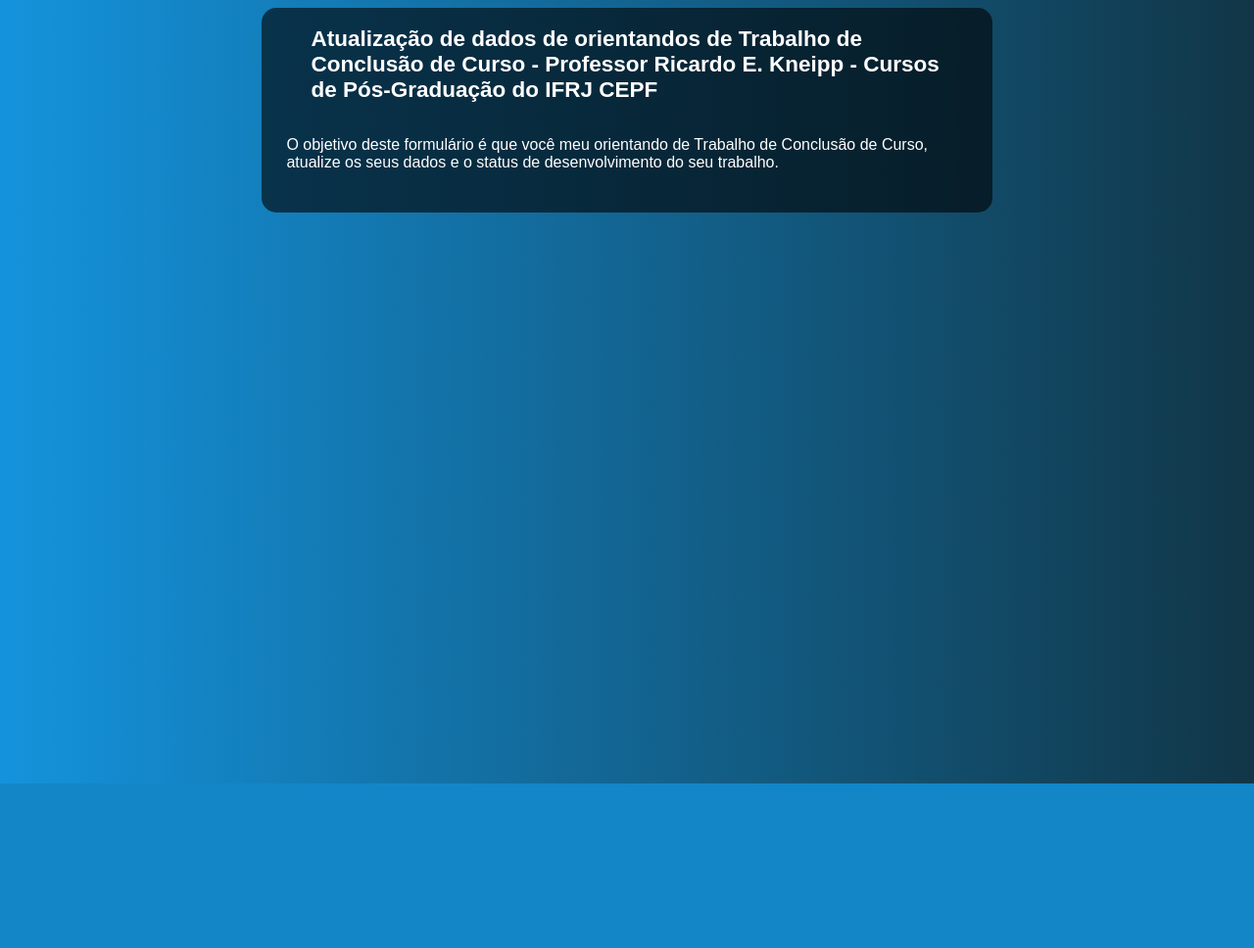
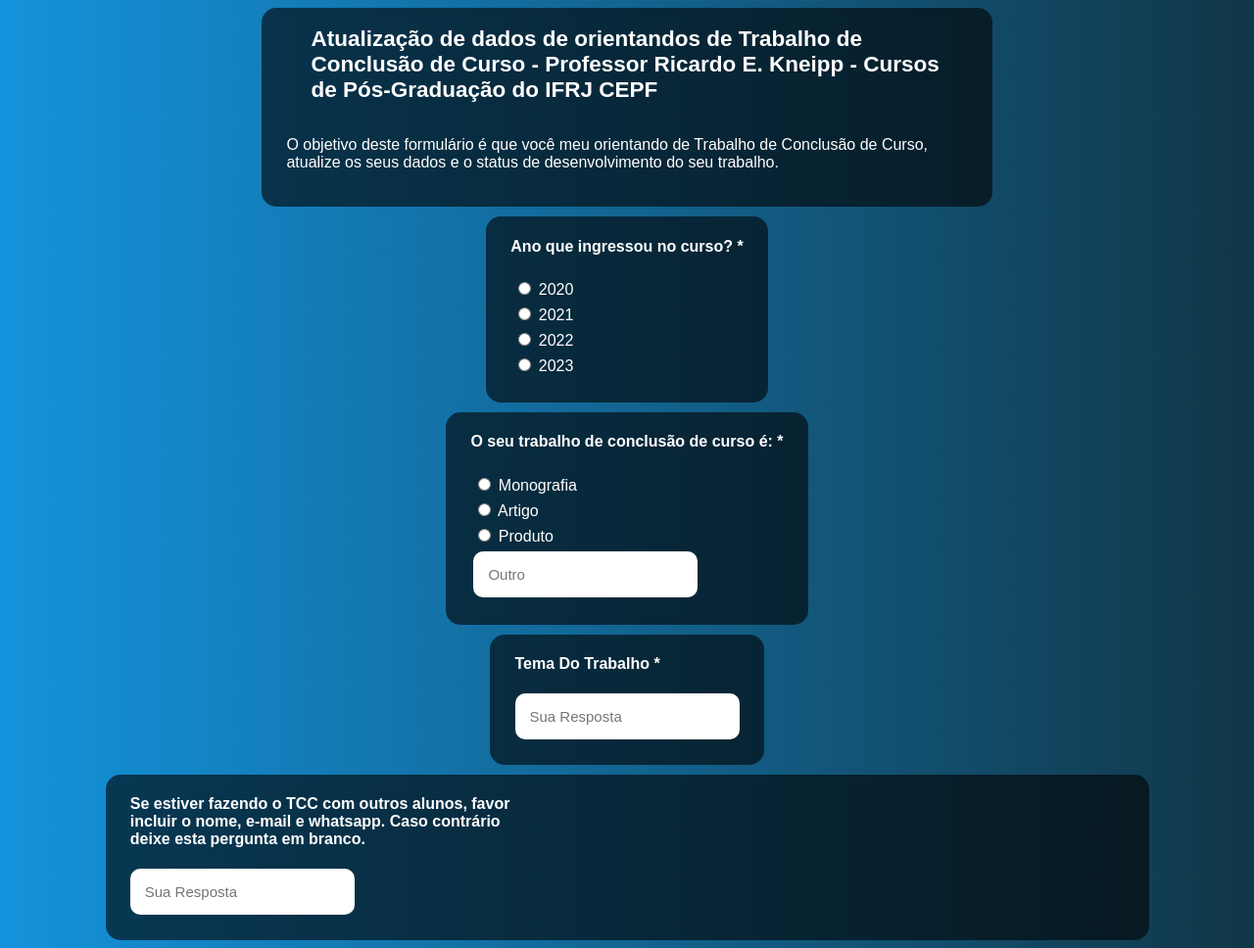
Before and after one commit to RRyanDEV/form_sample, a PHP site: page /pages/formulario.php in a window 1280 px wide. Shown: the whole page at 98% size. Before the commit the page ends 800 px from the top, so only its background shows below. Run offline with PHP 8.4, Linux system fonts and the light colour scheme; data that the repository does not hold is empty.

Commit message:
v0.3.4.230406
- Continuação da estilização do formulário.
- Criado as primeiras questões do formulário.

```diff
--- a/index.php
+++ b/index.php
@@ -30,17 +30,21 @@
                 </div>
                 <div class="formCurso">
                     <h2>Curso</h2>
+                    <div class="rg">
                         <div class="form-check">
                             <input class="form-check-input" type="radio" name="curso" id="DEPT" value="Docência na Educação Profissional e Tecnológica" required>
                             <label class="form-check-label" for="curso">
                                 Docência na Educação Profissional e Tecnológica
                             </label>
                         </div>
+                    </div>
+                    <div class="rg">
                         <div class="form-check">
                             <input class="form-check-input" type="radio" name="curso" id="GPNTI" value="Gestão de Projetos e Negócios em Tecnologia da Informação" required>
                             <label class="form-check-label" for="curso">
                                 Gestão de Projetos e Negócios em Tecnologia da Informação
                             </label>
+                        </div>
                     </div>
                 </div>
                 <br>
--- a/pages/formulario.php
+++ b/pages/formulario.php
@@ -25,17 +25,103 @@
     <meta name="viewport" content="width=device-width, initial-scale=1.0">
     <link rel="website icon" href="/assets/form-icon.png">
     <link rel="stylesheet" href="/scss/main.css">
-    <title>Formulário</title>
+    <title>Atualização de Dados</title>
 </head>
 
 <body>
-    <div class="BoX">
-        <div class="heading">
-            <h2>Atualização de dados de orientandos de Trabalho de Conclusão de Curso - Professor Ricardo E. Kneipp - Cursos de Pós-Graduação do IFRJ CEPF</h2>
+    <div class="BoXForm">
+        <div class="BoX">
+            <div class="heading">
+                <h2>Atualização de dados de orientandos de Trabalho de Conclusão de Curso - Professor Ricardo E. Kneipp - Cursos de Pós-Graduação do IFRJ CEPF</h2>
+            </div>
+            <div class="desc">
+                <p>O objetivo deste formulário é que você meu orientando de Trabalho de Conclusão de Curso, atualize os seus dados e o status de desenvolvimento do seu trabalho.</p>
+            </div>
         </div>
-        <div class="desc">
-            <p>O objetivo deste formulário é que você meu orientando de Trabalho de Conclusão de Curso, atualize os seus dados e o status de desenvolvimento do seu trabalho.</p>
+        <div class="BoXaCurso">
+            <h4>Ano que ingressou no curso? *</h4>
+            <div class="RadioGroup">
+                <div class="rg">
+                    <div class="form-check">
+                        <input class="form-check-input" type="radio" name="AnoCurso" id="AC" value="AnoCurso" required>
+                        <label class="form-check-label" for="Acurso">
+                            2020
+                        </label>
+                    </div>
+                </div>
+                <div class="rg">
+                    <div class="form-check">
+                        <input class="form-check-input" type="radio" name="AnoCurso" id="AC" value="AnoCurso" required>
+                        <label class="form-check-label" for="Acurso">
+                            2021
+                        </label>
+                    </div>
+                </div>
+                <div class="rg">
+                    <div class="form-check">
+                        <input class="form-check-input" type="radio" name="AnoCurso" id="AC" value="AnoCurso" required>
+                        <label class="form-check-label" for="Acurso">
+                            2022
+                        </label>
+                    </div>
+                </div>
+                <div class="rg">
+                    <div class="form-check">
+                        <input class="form-check-input" type="radio" name="AnoCurso" id="AC" value="AnoCurso" required>
+                        <label class="form-check-label" for="Acurso">
+                            2023
+                        </label>
+                    </div>
+                </div>
+            </div>
         </div>
+        <div class="BoXcCurso">
+            <h4>O seu trabalho de conclusão de curso é: *</h4>
+            <div class="RadioGroup">
+                <div class="rg">
+                    <div class="form-check">
+                        <input class="form-check-input" type="radio" name="TrabConc" id="TB" value="TrabConc" required>
+                        <label class="form-check-label" for="TrabConc">
+                            Monografia
+                        </label>
+                    </div>
+                </div>
+                <div class="rg">
+                    <div class="form-check">
+                        <input class="form-check-input" type="radio" name="TrabConc" id="TB" value="TrabConc" required>
+                        <label class="form-check-label" for="TrabConc">
+                            Artigo
+                        </label>
+                    </div>
+                </div>
+                <div class="rg">
+                    <div class="form-check">
+                        <input class="form-check-input" type="radio" name="TrabConc" id="TB" value="TrabConc" required>
+                        <label class="form-check-label" for="TrabConc">
+                            Produto
+                        </label>
+                    </div>
+                </div>
+                <div class="rg">
+                    <div class="input">
+                        <input type="text" name="outroTB" id="outroTB" placeholder="Outro" class="inputUser" required>
+                    </div>
+                </div>
+            </div>
+        </div>
+        <div class="BoXtema">
+            <h4>Tema Do Trabalho *</h4>
+            <div class="input">
+                <input type="text" name="TemaTrab" id="TemaTrab" placeholder="Sua Resposta" required>
+            </div>
+        </div>
+        <div class="BoXtcc">
+            <h4>Se estiver fazendo o TCC com outros alunos, favor incluir o nome, e-mail e whatsapp. Caso contrário deixe esta pergunta em branco.</h4>
+            <div class="input">
+                <input type="text" name="TemaTrab" id="TemaTrab" placeholder="Sua Resposta" required>
+            </div>
+        </div>
+    </div>
     </div>
 </body>
 
--- a/scss/_boxLogin.scss
+++ b/scss/_boxLogin.scss
@@ -35,6 +35,7 @@
 }
 
 input {
+    border-radius: 10px;
     padding: 15px;
     border: none;
     outline: none;
--- a/scss/_vars.scss
+++ b/scss/_vars.scss
@@ -0,0 +1,6 @@
+$bg-color: linear-gradient(to right, rgb(20, 147, 220), rgb(17, 54, 71));
+
+$default: #FFFFFF;
+
+$btn-color: #1e90ff;
+$btnh-color: #00bfff;
--- a/scss/main.css
+++ b/scss/main.css
@@ -1,4 +1,7 @@
-.Box, .BoX {
+.Box, .BoX, .BoXaCurso,
+.BoXcCurso,
+.BoXtema,
+.BoXtcc {
   align-items: center;
   justify-content: center;
   margin-top: 6.4%;
@@ -34,6 +37,7 @@
 }
 
 input {
+  border-radius: 10px;
   padding: 15px;
   border: none;
   outline: none;
@@ -66,10 +70,45 @@
   background: linear-gradient(to right, rgb(20, 147, 220), rgb(17, 54, 71));
 }
 
+.BoXForm {
+  align-items: center;
+  justify-content: space-between;
+  display: flex;
+  flex-direction: column;
+  margin: 0;
+}
+
+.RadioGroup {
+  display: flex;
+  flex-direction: column;
+}
+
+.rg {
+  display: flex;
+  margin: 3px;
+}
+
+.BoXaCurso,
+.BoXcCurso,
+.BoXtema,
+.BoXtcc {
+  margin-top: 10px;
+  flex-direction: column;
+  align-items: flex-start;
+}
+
+.BoXtcc {
+  flex-direction: column;
+}
+.BoXtcc h4 {
+  width: 40%;
+}
+
 .BoX {
   margin: 0;
   flex-direction: column;
   width: 55%;
+  padding-bottom: 20px;
 }
 
 .heading {
--- a/scss/main.scss
+++ b/scss/main.scss
@@ -10,17 +10,55 @@
     justify-content: center;
     box-sizing: border-box;
     font-family: Arial, Helvetica, sans-serif;
-    background: linear-gradient(to right, rgb(20, 147, 220), rgb(17, 54, 71));
+    background: $bg-color;
 }
 
 
 // Formulário
+
+.BoXForm {
+    align-items: center;
+    justify-content: space-between;
+    display: flex;
+    flex-direction: column;
+    margin: 0;
+}
+
+.RadioGroup {
+    display: flex;
+    flex-direction: column;
+}
+
+.rg {
+    display: flex;
+    margin: 3px;
+}
+
+.BoXaCurso,
+.BoXcCurso,
+.BoXtema,
+.BoXtcc {
+    margin-top: 10px;
+    @extend .Box;
+    flex-direction: column;
+    align-items: flex-start;
+}
+
+.BoXtcc {
+    h4 {
+        width: 40%;
+    }
+
+    flex-direction: column;
+    @extend .Box;
+}
 
 .BoX {
     @extend .Box;
     margin: 0;
     flex-direction: column;
     width: 55%;
+    padding-bottom: 20px;
 }
 
 .heading {
```
Also changed, not shown: README.md, 1 other file. Lines whose indentation alone changed are shown as unchanged.
